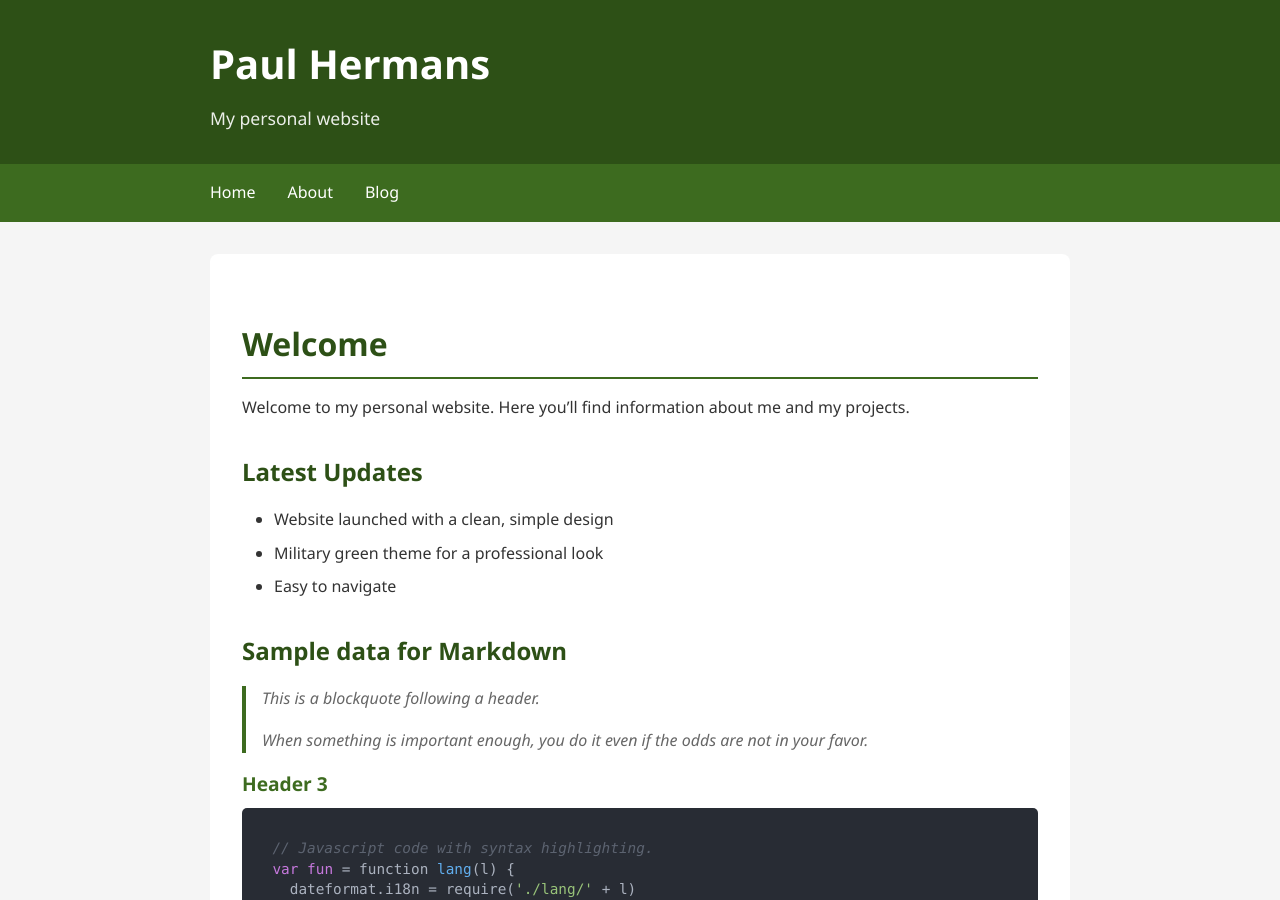
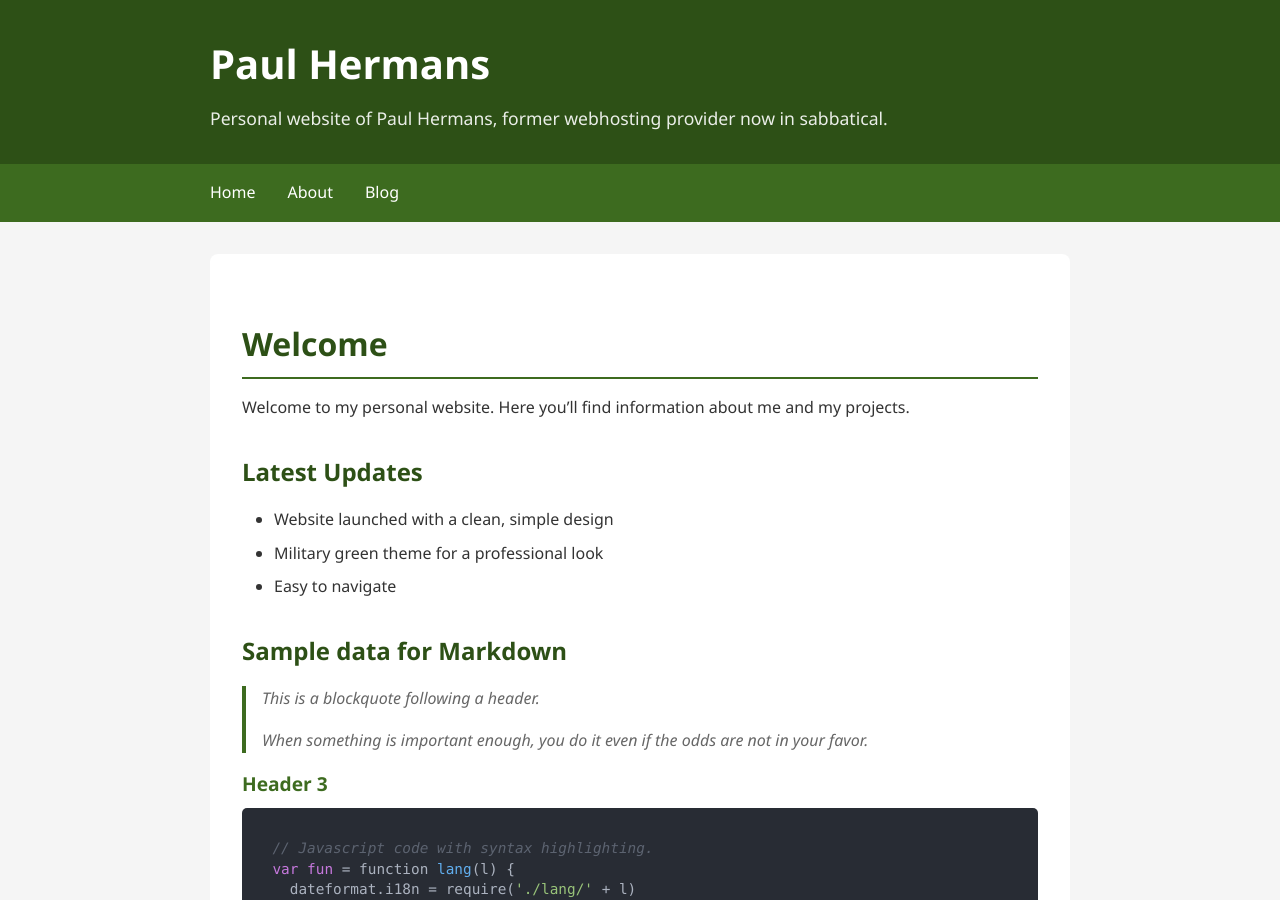
Before and after one commit to paulhermanseu/paulhermans.eu, a Jekyll site: the page built from index.md, in a window 1280 px wide and 900 px high. Built offline with Jekyll 4.4.1, drawn with Linux system fonts in a browser that asks for light colours; nearby versions of some CDN libraries.

Commit message:
Update _config.yml

```diff
--- a/_config.yml
+++ b/_config.yml
@@ -1,5 +1,5 @@
 title: Paul Hermans
-description: My personal website
+description: Personal website of Paul Hermans, former webhosting provider now in sabbatical.
 baseurl: ""
 url: "https://paulhermans.eu"
 markdown: kramdown
@@ -12,4 +12,4 @@
 collections:
   posts:
     output: true
-    permalink: /blog/:year/:month/:day/:title/
+    permalink: /blog/:title/
```
